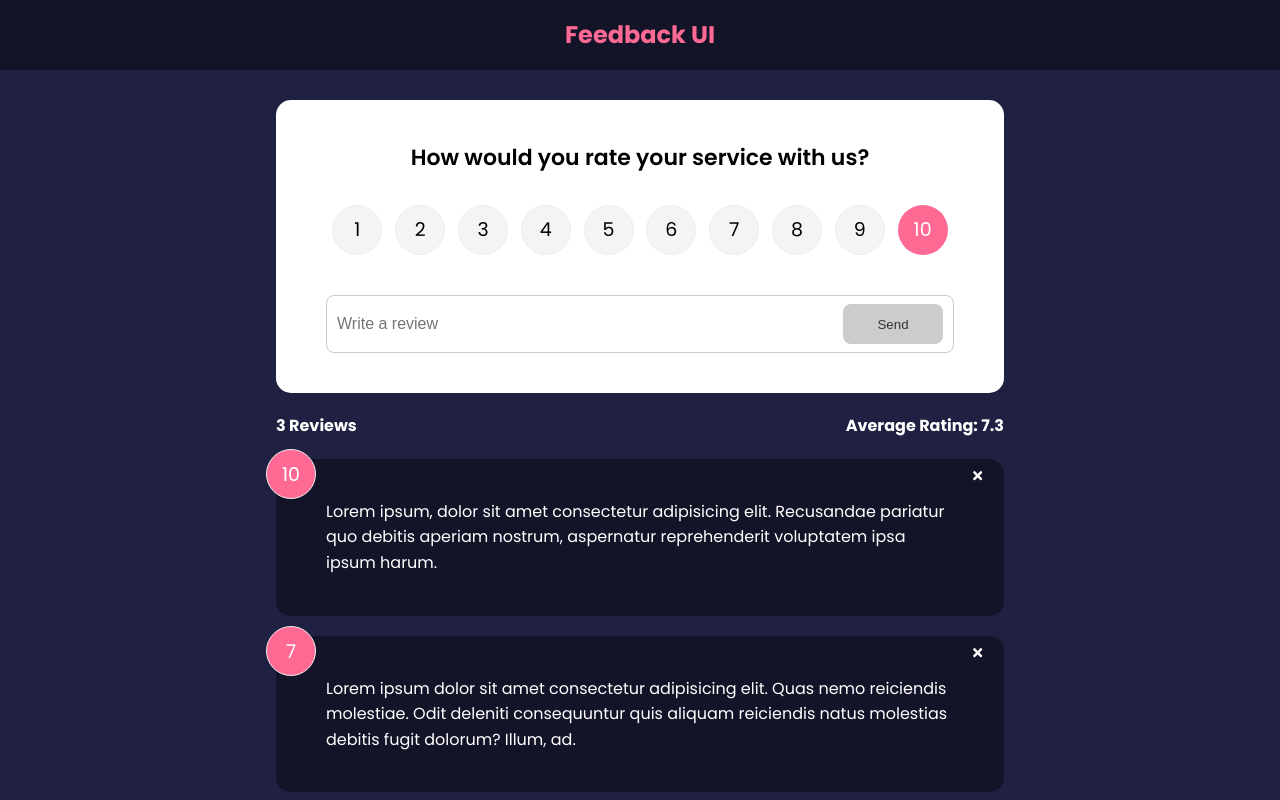
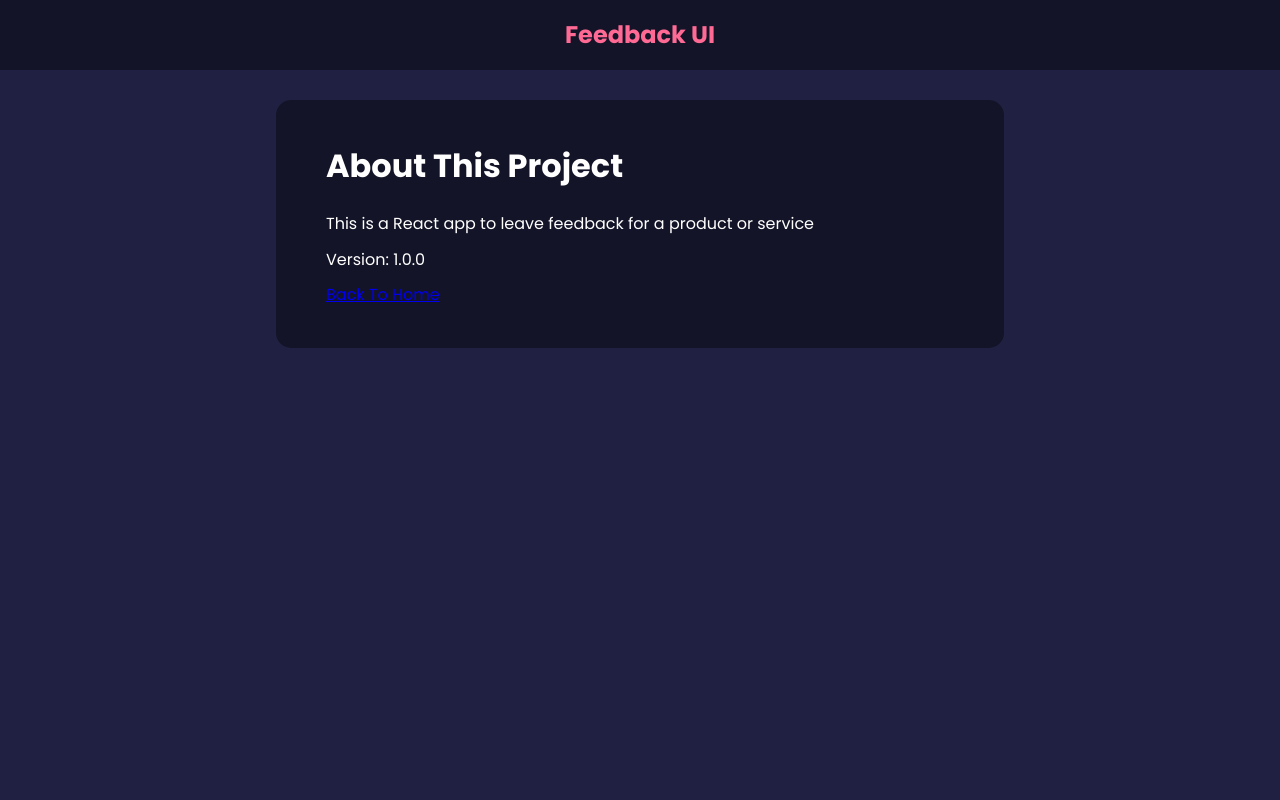
Before and after one commit to Radexman/react-recap, a React (Vite) app: page /about in a window 1280 px wide. Shown: the top 800 px of the page. Built offline with nearby package versions, Linux system fonts and the light colour scheme.

Commit message:
React Router

```diff
--- a/package.json
+++ b/package.json
@@ -14,6 +14,7 @@
     "react": "^18.2.0",
     "react-dom": "^18.2.0",
     "react-icons": "^4.11.0",
+    "react-router-dom": "^6.15.0",
     "uuid": "^9.0.0"
   },
   "devDependencies": {
--- a/src/App.jsx
+++ b/src/App.jsx
@@ -1,9 +1,11 @@
 import { v4 as uuidv4 } from 'uuid';
+import { BrowserRouter as Router, Route, Routes } from 'react-router-dom';
 import { useState } from 'react';
 import Header from './components/Header';
 import FeedbackList from './components/FeedbackList';
 import FeedbackStats from './components/FeedbackStats';
 import FeedbackForm from './components/FeedbackForm';
+import AboutPage from './components/Pages/AboutPage';
 import data from './data';
 
 const App = () => {
@@ -21,17 +23,34 @@
 	};
 
 	return (
+		<Router>
 			<>
 				<Header />
 				<div className='container'>
+					<Routes>
+						<Route
+							exact
+							path='/'
+							element={
+								<>
 									<FeedbackForm handleAdd={addFeedback} />
 									<FeedbackStats feedback={feedback} />
 									<FeedbackList
 										feedback={feedback}
 										handleDelete={deleteFeedback}
 									/>
+								</>
+							}
+						></Route>
+
+						<Route
+							path='/about'
+							element={<AboutPage />}
+						/>
+					</Routes>
 				</div>
 			</>
+		</Router>
 	);
 };
 
--- /dev/null
+++ b/src/components/Pages/AboutPage.jsx
@@ -0,0 +1,17 @@
+import Card from '../shared/Card';
+
+const AboutPage = () => {
+	return (
+		<Card>
+			<div className='about'>
+				<h1>About This Project</h1>
+				<p>This is a React app to leave feedback for a product or service</p>
+				<p>Version: 1.0.0</p>
+
+				<a href='/'>Back To Home</a>
+			</div>
+		</Card>
+	);
+};
+
+export default AboutPage;
```
Also changed, not shown: 1 other file (tests, documents, lock files or other folders). Lines whose indentation alone changed are shown as unchanged.
